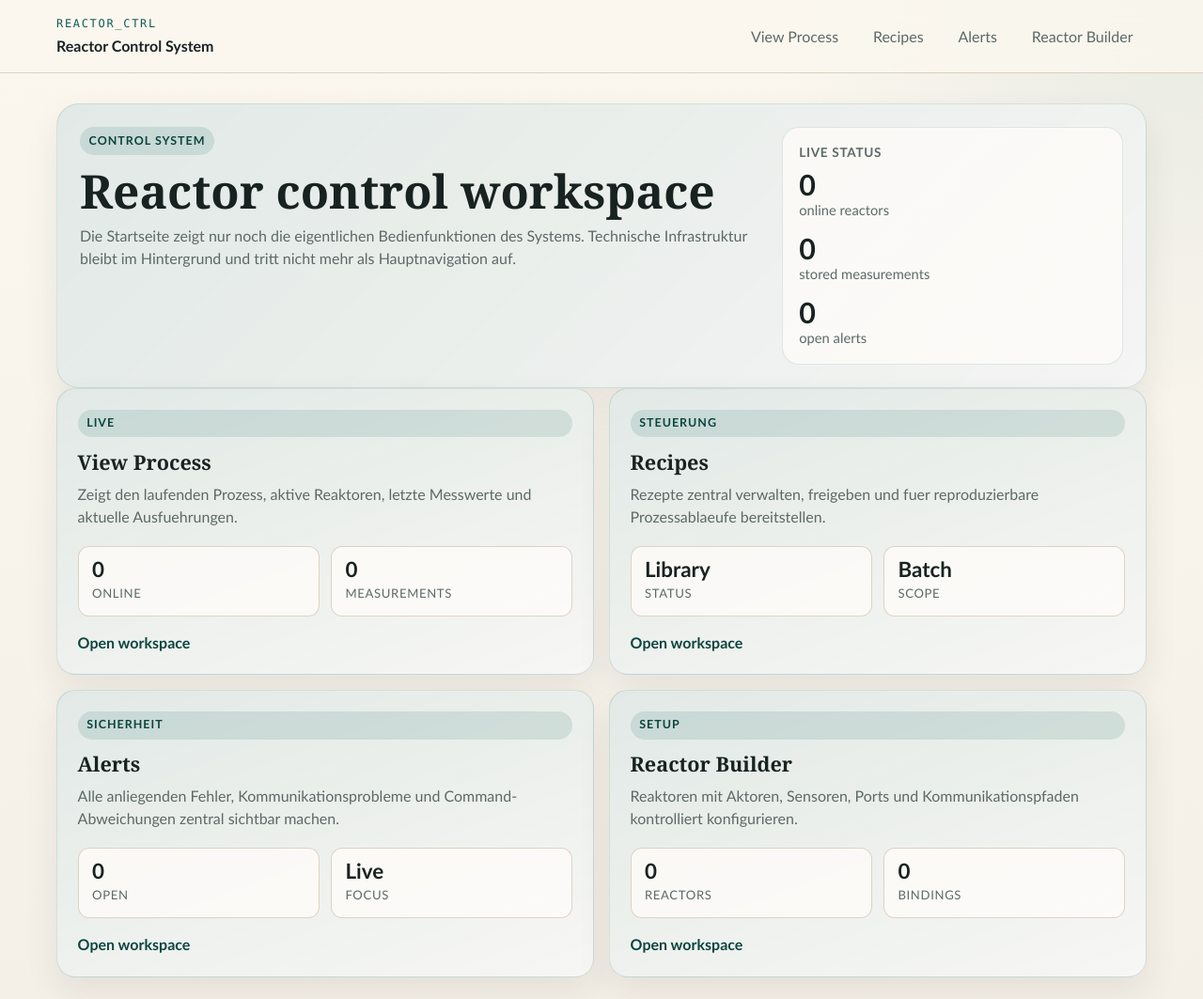
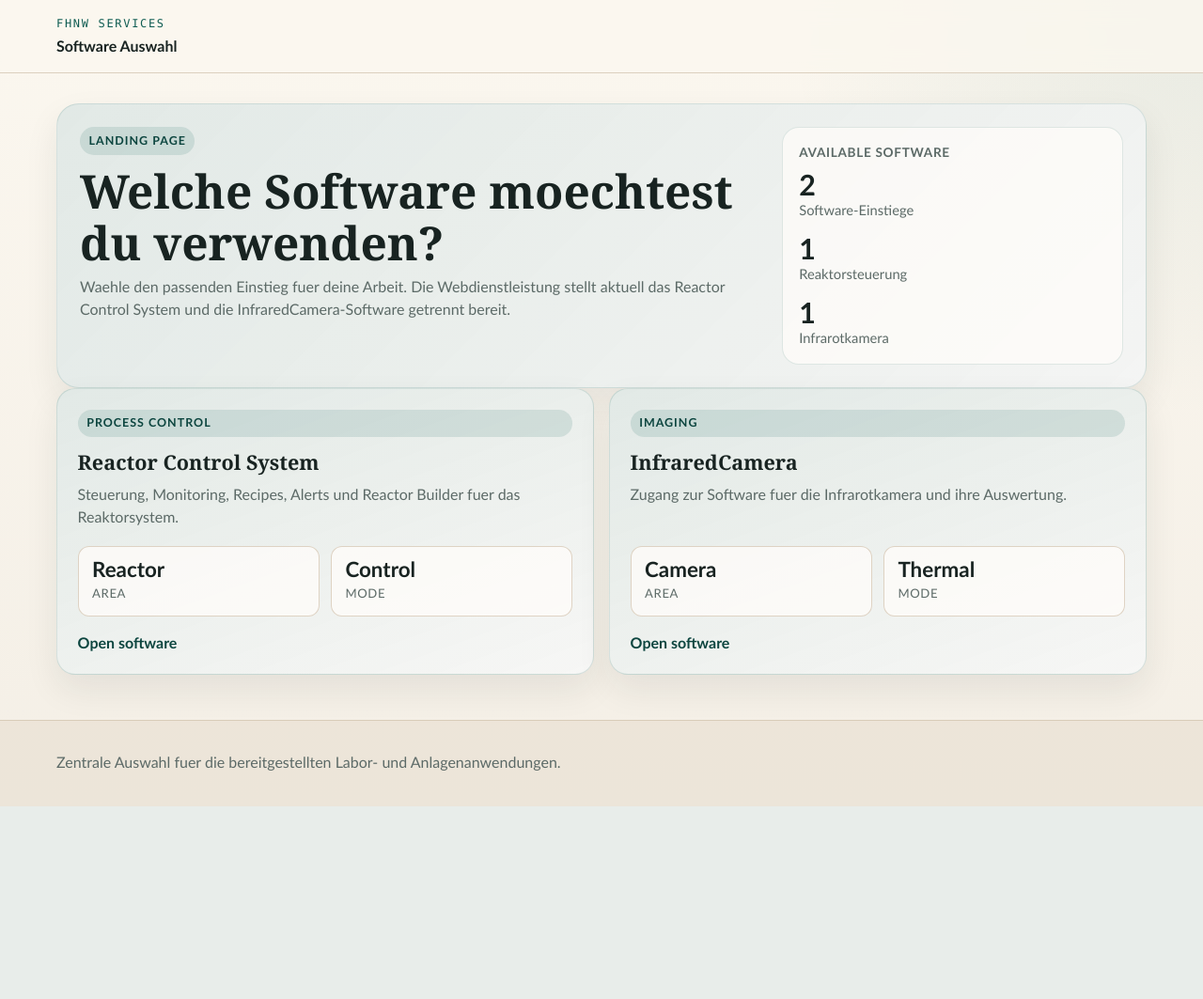
Before and after one commit to SkyTurtle-coder/reactor_ctrl, a Flask app: page / in a window 1280 px wide. Shown: the top 1063 px of the page at 94% size. After the commit the page ends 858 px from the top, so only its background shows below. Run offline with Flask 3, Linux system fonts and the light colour scheme; data that the repository does not hold is empty; parts of the project's set-up code (start-up, migrations or seed data) failed here and were passed over.

Commit message:
Add software selection landing page

```diff
--- a/reactor_app/web.py
+++ b/reactor_app/web.py
@@ -306,6 +306,40 @@ def _run_web_query(loader, *, fallback, log_label: str, notice: str):
 
 
 @web_bp.get("/")
+def software_portal() -> str:
+    software_tiles = [
+        {
+            "title": "Reactor Control System",
+            "href": url_for("web.index"),
+            "eyebrow": "Process Control",
+            "description": "Steuerung, Monitoring, Recipes, Alerts und Reactor Builder fuer das Reaktorsystem.",
+            "stats": [
+                {"label": "Area", "value": "Reactor"},
+                {"label": "Mode", "value": "Control"},
+            ],
+            "cta": "Open software",
+        },
+        {
+            "title": "InfraredCamera",
+            "href": url_for("web.infrared_camera_home"),
+            "eyebrow": "Imaging",
+            "description": "Zugang zur Software fuer die Infrarotkamera und ihre Auswertung.",
+            "stats": [
+                {"label": "Area", "value": "Camera"},
+                {"label": "Mode", "value": "Thermal"},
+            ],
+            "cta": "Open software",
+        },
+    ]
+    return render_template(
+        "software_portal.html",
+        active_page="software_portal",
+        software_tiles=software_tiles,
+    )
+
+
+@web_bp.get("/reactor-control-system")
+@web_bp.get("/reactor-control")
 def index() -> str:
     summary = _control_summary()
     feature_tiles = [
@@ -356,6 +390,14 @@ def index() -> str:
         summary=summary,
         feature_tiles=feature_tiles,
         **_base_context(),
+    )
+
+
+@web_bp.get("/infrared-camera")
+def infrared_camera_home() -> str:
+    return render_template(
+        "infrared_camera.html",
+        active_page="infrared_camera",
     )
 
 
--- a/templates/base.html
+++ b/templates/base.html
@@ -18,6 +18,7 @@
                         <strong>Reactor Control System</strong>
                     </a>
                     <nav class="nav">
+                        <a class="nav-link" href="{{ url_for('web.software_portal') }}">Software Auswahl</a>
                         <a class="nav-link{% if active_page == 'process' %} active{% endif %}" href="{{ url_for('web.process_view') }}">View Process</a>
                         <a class="nav-link{% if active_page == 'recipes' %} active{% endif %}" href="{{ url_for('web.recipes_view') }}">Recipes</a>
                         <a class="nav-link{% if active_page == 'alerts' %} active{% endif %}" href="{{ url_for('web.alerts_view') }}">Alerts</a>
--- /dev/null
+++ b/templates/software_portal.html
@@ -0,0 +1,69 @@
+<!doctype html>
+<html lang="de">
+<head>
+    <meta charset="utf-8">
+    <meta name="viewport" content="width=device-width, initial-scale=1">
+    <title>Software Auswahl | reactor_ctrl</title>
+    <link rel="stylesheet" href="{{ static_asset('css/app.css') }}">
+</head>
+<body>
+    <div class="app-shell">
+        <header class="site-header">
+            <div class="container">
+                <div class="navbar">
+                    <a class="brand" href="{{ url_for('web.software_portal') }}">
+                        <span class="brand-kicker">fhnw services</span>
+                        <strong>Software Auswahl</strong>
+                    </a>
+                </div>
+            </div>
+        </header>
+
+        <main class="container page-shell">
+            <section class="control-hero">
+                <div class="page-header">
+                    <span class="eyebrow">Landing Page</span>
+                    <h1>Welche Software moechtest du verwenden?</h1>
+                    <p class="page-lead">
+                        Waehle den passenden Einstieg fuer deine Arbeit. Die Webdienstleistung stellt aktuell das
+                        Reactor Control System und die InfraredCamera-Software getrennt bereit.
+                    </p>
+                </div>
+                <div class="hero-callout">
+                    <p class="section-label">Available software</p>
+                    <div class="status-stack">
+                        <div><strong>2</strong><span>Software-Einstiege</span></div>
+                        <div><strong>1</strong><span>Reaktorsteuerung</span></div>
+                        <div><strong>1</strong><span>Infrarotkamera</span></div>
+                    </div>
+                </div>
+            </section>
+
+            <section class="tile-grid">
+                {% for tile in software_tiles %}
+                <a class="feature-tile" href="{{ tile.href }}">
+                    <span class="eyebrow">{{ tile.eyebrow }}</span>
+                    <h2>{{ tile.title }}</h2>
+                    <p>{{ tile.description }}</p>
+                    <div class="tile-stats">
+                        {% for stat in tile.stats %}
+                        <div class="tile-stat">
+                            <strong>{{ stat.value }}</strong>
+                            <span>{{ stat.label }}</span>
+                        </div>
+                        {% endfor %}
+                    </div>
+                    <span class="tile-link">{{ tile.cta }}</span>
+                </a>
+                {% endfor %}
+            </section>
+        </main>
+
+        <footer class="site-footer">
+            <div class="container footer-bar">
+                <p>Zentrale Auswahl fuer die bereitgestellten Labor- und Anlagenanwendungen.</p>
+            </div>
+        </footer>
+    </div>
+</body>
+</html>
```
Also changed, not shown: templates/infrared_camera.html (added, +50 -0 lines), README.md.
